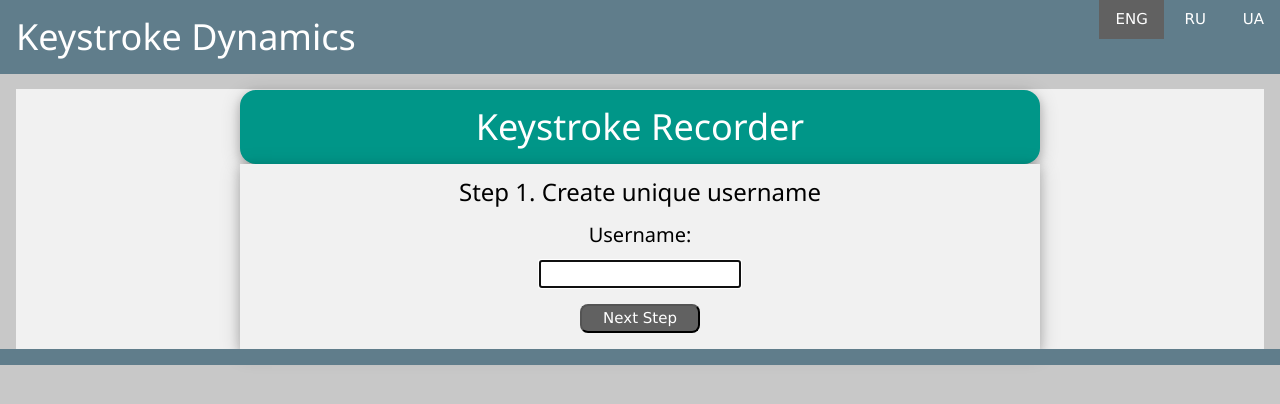
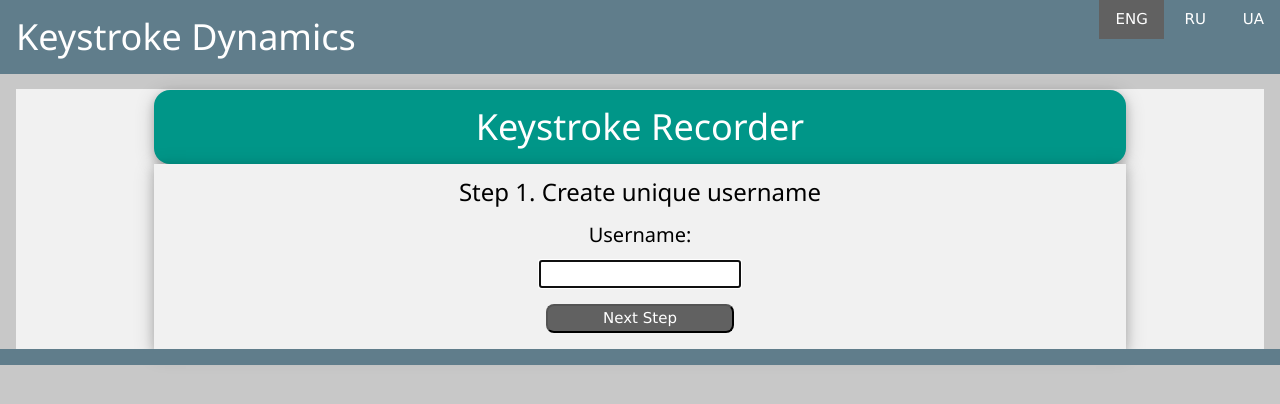
Before and after one commit to lizmars/Keystroke-Dynamics, a Flask app: template keystrokedynamics/templates/createprofile.html in a window 1280 px wide. Shown: the top 404 px of the page. Run offline with Flask 2, Linux system fonts and the light colour scheme; the template is opened without the code that fills it, so the values that code supplies are empty.

Commit message:
made templates fluid

```diff
--- a/keystrokedynamics/templates/createprofile.html
+++ b/keystrokedynamics/templates/createprofile.html
@@ -30,25 +30,25 @@
 
 
   <div id="Create Profile" class="w3-container tab w3-center w3-padding-8 w3-light-grey">
-    <div class="w3-panel w3-teal w3-card-4 w3-round-xlarge" style="width: 800px;margin:auto;">
+    <div class="w3-panel w3-teal w3-card-4 w3-round-xlarge" style="width: 80%;margin:auto;">
       <h1>Keystroke Recorder</h1>
     </div>
 
-    <form onsubmit="cp_next(); return false;" class="w3-panel w3-center w3-light-grey w3-card-4" style="width: 800px;margin:auto;">
+    <form onsubmit="cp_next(); return false;" class="w3-panel w3-center w3-light-grey w3-card-4" style="width: 80%;margin:auto;">
       <h3> Step 1. Create unique username<h3>
       <h4>Username:</h4>
       <h6><span id="name_status" ></span></h6>
       <input type="text" id="userID" onkeyup="checkname();"autofocus></input>
       <div class="w3-section">
         <input id="nexstep"  type="submit" value = "Next Step"
-        class="w3-btn-block w3-dark-grey w3-round-large" style="width:120px"></input>
+        class="w3-btn-block w3-dark-grey w3-round-large" style="width:20%"></input>
       </div>
     </form>
 
 
   <div id="CPStep2" class="w3-container tab w3-center w3-padding-8 w3-light-grey" hidden>
     <div class="w3-panel w3-center w3-light-grey w3-card-4"
-         style="width: 850px;margin:auto;">
+         style="width: 80%;margin:auto;">
       <h5> Hello, <b><span id="placehold" style="color:blue"></span></b>,
         please follow instructions below</h5>
       <h3> Step 2. Start typing the text below.</h3>
@@ -88,23 +88,23 @@
   </div>
   </div>
   <div id="CPEnd" class="w3-container tab w3-center w3-padding-8 w3-light-grey" hidden>
-    <div class="w3-panel w3-green w3-card-8 w3-round-xlarge" style="width: 800px;margin:auto;">
+    <div class="w3-panel w3-green w3-card-8 w3-round-xlarge" style="width: 80%;margin:auto;">
       <h1>SUCCESS</h1>
     </div>
-    <div class="w3-panel w3-center w3-light-grey w3-card-4 w3-round-xlarge" style="width: 800px;margin:auto;">
+    <div class="w3-panel w3-center w3-light-grey w3-card-4 w3-round-xlarge" style="width: 80%;margin:auto;">
       <h4>Your keystroke profile now created. First part successfully finished.</h4>
       <h4>Ready to check authenticity of your live typing? Hit button below. </h4>
       <div class="w3-section">
         <p><a id="beginauth" href="{{ url_for('auth') }}" class="w3-btn-block w3-hover-indigo
-          w3-round-large" style="width:500px; margin: auto;">BEGIN AUTHENTIFICATION</a></p>
+          w3-round-large" style="width:50%; margin: auto;">BEGIN AUTHENTIFICATION</a></p>
       </div>
     </div>
   </div>
   <div id="CPError" class="w3-container tab w3-center w3-padding-8 w3-light-grey" hidden>
-    <div class="w3-panel w3-red w3-card-8 w3-round-xlarge" style="width: 800px;margin:auto;">
+    <div class="w3-panel w3-red w3-card-8 w3-round-xlarge" style="width: 80%;margin:auto;">
       <h1>Oops..</h1>
     </div>
-    <div class="w3-panel w3-center w3-light-grey w3-card-4 w3-round-xlarge" style="width: 800px;margin:auto;">
+    <div class="w3-panel w3-center w3-light-grey w3-card-4 w3-round-xlarge" style="width: 100%;margin:auto;">
       <h4>Something gone wrong. Profile is not complete.</h4>
       <h4>Please try again: </h4>
       <div class="w3-section">
--- a/keystrokedynamics/templates/theend.html
+++ b/keystrokedynamics/templates/theend.html
@@ -27,10 +27,10 @@
 </div>
 
 <div id="AEnd" class="w3-container tab w3-center w3-padding-8 w3-light-grey">
-  <div class="w3-panel w3-blue w3-card-8 w3-round-xlarge" style="width: 800px;margin:auto;">
+  <div class="w3-panel w3-blue w3-card-8 w3-round-xlarge" style="width: 80%;margin:auto;">
     <h1>Thank you</h1>
   </div>
-  <div class="w3-panel w3-center w3-light-grey w3-card-4 w3-round-xlarge" style="width: 800px;margin:auto;">
+  <div class="w3-panel w3-center w3-light-grey w3-card-4 w3-round-xlarge" style="width: 80%;margin:auto;">
     <div class="w3-section">
       <h4>We hope you enjoyed your time on our website. Thank you for participation.</h4>
       <h3>Share your feedback and stay in touch</h3>
```
Also changed, not shown: keystrokedynamics/templates/auth.html (+5 -5 lines), keystrokedynamics/templates/keystrpage.html (+4 -4 lines).
